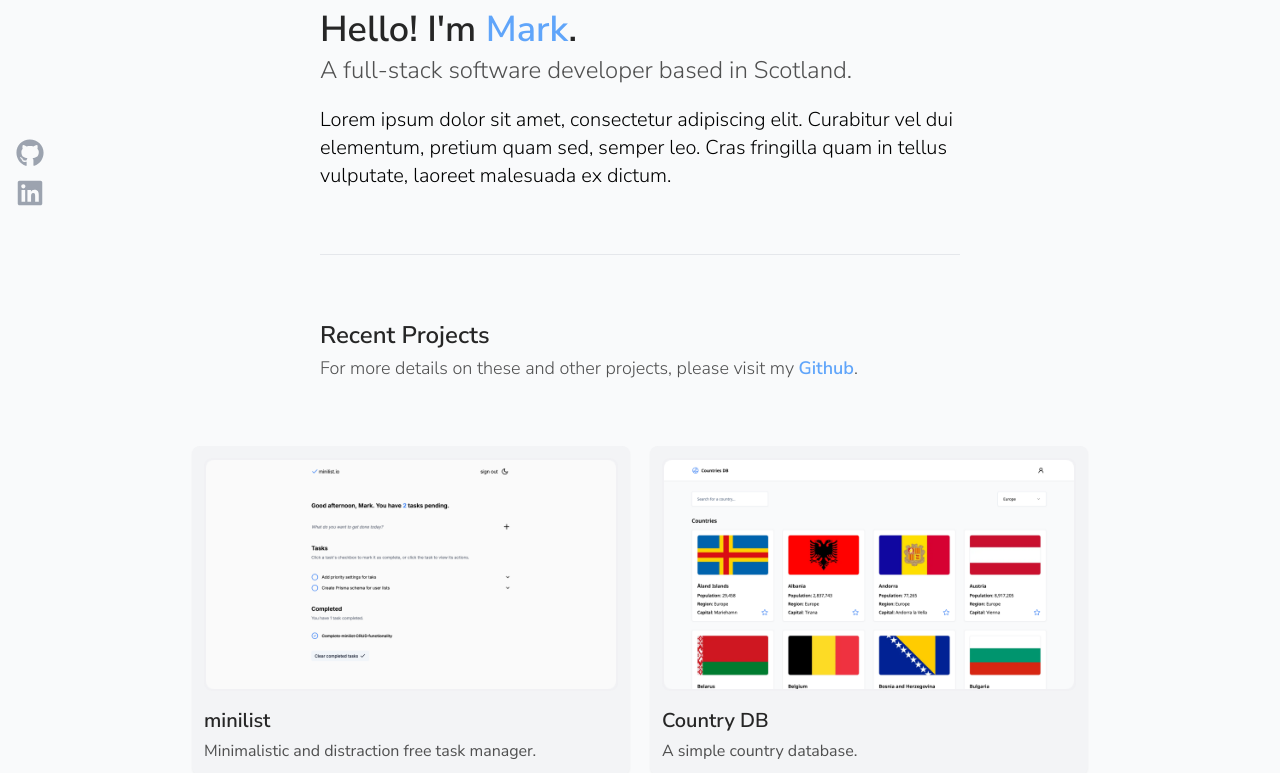
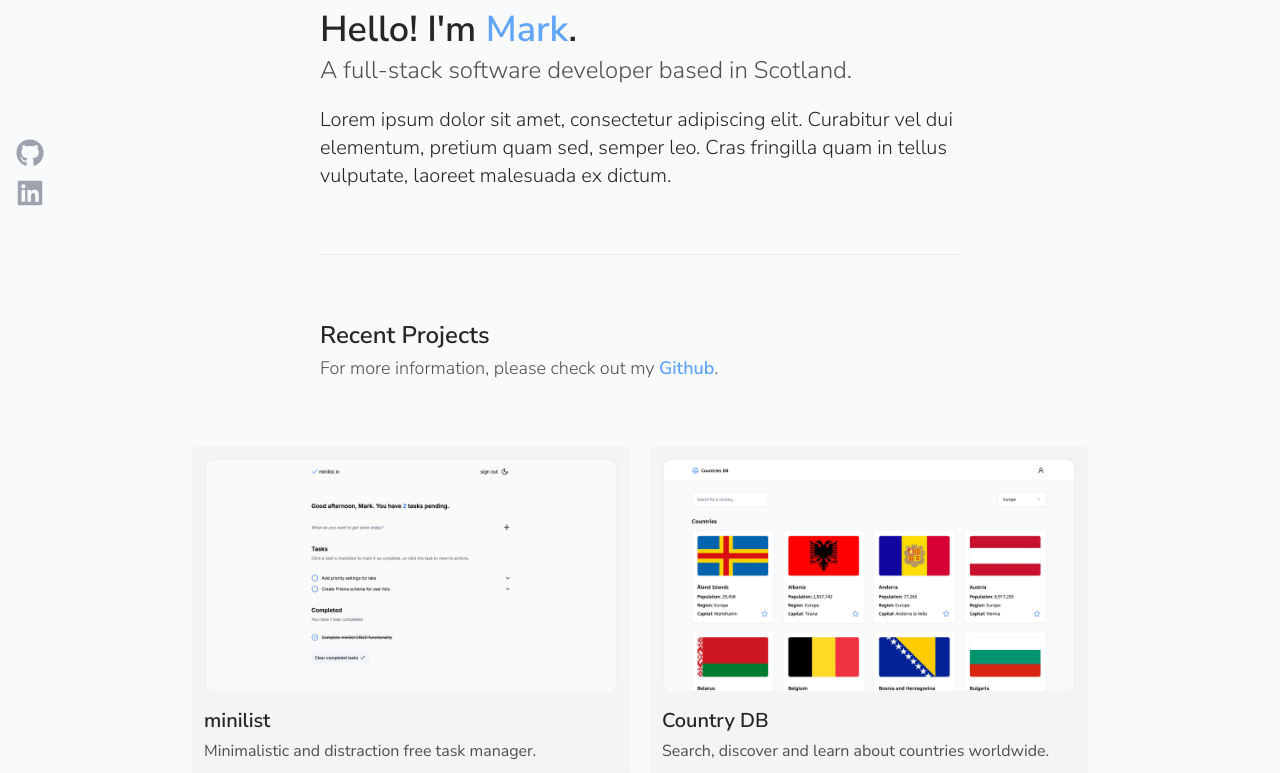
Before and after one commit to markslorach/markslorach.com, a Next.js app: page / in a window 1280 px wide. Shown: the part 227-1000 px from the top of the page. Built offline with nearby package versions, Linux system fonts and the light colour scheme.

Commit message:
general update

```diff
--- a/app/components/Contact.tsx
+++ b/app/components/Contact.tsx
@@ -12,10 +12,11 @@ const Contact = () => {
           say hello.
         </p>
       </div>
+
       <div className="grid grid-cols-2 gap-10 md:grid-cols-3 md:gap-5">
         {contact.map((item, idx) => (
           <div key={idx}>
-            <h3 className="mb-1 text-xl font-semibold leading-none text-neutral-800">
+            <h3 className="mb-1.5 text-xl font-semibold leading-none text-neutral-800">
               {item.title}
             </h3>
             <Link
--- a/app/components/Experience.tsx
+++ b/app/components/Experience.tsx
@@ -11,6 +11,7 @@ const Experience = () => {
           Lorem ipsum dolor sit amet, consectetur adipiscing elit.
         </p>
       </div>
+
       <div>
         {experience.map((role) => (
           <ExperienceCard key={role.id} role={role} />
--- a/app/components/Hero.tsx
+++ b/app/components/Hero.tsx
@@ -20,7 +20,7 @@ const Hero = () => {
           A full-stack software developer based in Scotland.
         </span>
       </div>
-      <p className="text-lg font-light leading-normal text-neutral-800-700 md:text-xl">
+      <p className="text-lg font-light  leading-normal text-neutral-800 md:text-xl">
         Lorem ipsum dolor sit amet, consectetur adipiscing elit. Curabitur vel
         dui elementum, pretium quam sed, semper leo. Cras fringilla quam in
         tellus vulputate, laoreet malesuada ex dictum.
--- a/app/components/ProjectCard.tsx
+++ b/app/components/ProjectCard.tsx
@@ -1,4 +1,3 @@
-"use client";
 import { Project } from "@/types/types";
 import { AspectRatio } from "@/components/ui/aspect-ratio";
 import Link from "next/link";
@@ -9,7 +8,7 @@ const ProjectCard = ({ project }: { project: Project }) => {
     <Link
       href={project.href}
       target="_blank"
-      className="space-y-5 rounded-lg bg-gray-100 p-3 shadow-sm transition-colors duration-300 ease-in-out hover:bg-gray-200/80"
+      className="space-y-5 rounded-lg bg-gray-100 p-3 shadow-sm transition-all duration-200 ease-in-out hover:bg-gray-200/80 hover:scale-[101.5%]"
     >
       <AspectRatio
         className="rounded-lg border-2 border-gray-200/20"
@@ -18,7 +17,8 @@ const ProjectCard = ({ project }: { project: Project }) => {
         <Image
           src={project.image}
           alt={`${project.title} preview image`}
-          fill
+          width={960}
+          height={540}
           priority
           quality={80}
           className="rounded-lg"
--- a/app/components/Projects.tsx
+++ b/app/components/Projects.tsx
@@ -9,7 +9,7 @@ const Projects = () => {
       <div className="mb-16 space-y-1">
         <Heading>Recent Projects</Heading>
         <p className="text-lg font-light leading-normal text-neutral-800/80">
-          For more details on these and other projects, please visit my{" "}
+        For more information, please check out my{" "}
           <Link
             href="https://github.com/markslorach"
             target="_blank"
--- a/app/components/shared/Footer.tsx
+++ b/app/components/shared/Footer.tsx
@@ -3,7 +3,7 @@ import Link from "next/link";
 
 const Footer = () => {
   return (
-    <div className="mt-12 border-t py-12 text-center">
+    <div className="mt-16 border-t py-12 text-center">
       <small className="tracking-wide text-gray-400 dark:text-gray-500">
         Built using{" "}
         <Link href="https://nextjs.org/" target="_blank" className="font-bold">
--- a/app/components/shared/StickyLinks.tsx
+++ b/app/components/shared/StickyLinks.tsx
@@ -23,7 +23,7 @@ const StickyLinks = () => {
           href={link.href}
           target="_blank"
           aria-label={link.title}
-          className="text-gray-400 transition-transform hover:scale-110"
+          className="text-gray-400 transition-transform duration-200 ease-in-out hover:scale-110 hover:text-gray-500/80"
         >
           {link.icon}
         </Link>
--- a/app/layout.tsx
+++ b/app/layout.tsx
@@ -1,11 +1,16 @@
 import type { Metadata } from "next";
-import { Nunito_Sans } from "next/font/google";
+import { Nunito_Sans as FontSans } from "next/font/google";
 import "./globals.css";
 import NavBar from "./components/shared/NavBar";
 import Footer from "./components/shared/Footer";
 import StickyLinks from "./components/shared/StickyLinks";
+import { cn } from "@/lib/utils";
 
-const nunito = Nunito_Sans({ subsets: ["latin"] });
+const fontSans = FontSans({
+  subsets: ["latin"],
+  variable: "--font-sans",
+  display: 'swap',
+});
 
 export const metadata: Metadata = {
   title: "Create Next App",
@@ -19,7 +24,12 @@ export default function RootLayout({
 }>) {
   return (
     <html lang="en" className="antialiased">
-      <body className={nunito.className}>
+      <body
+        className={cn(
+          "bg-background min-h-screen font-sans antialiased",
+          fontSans.variable,
+        )}
+      >
         <main className="mx-auto flex h-dvh max-w-2xl flex-col px-4">
           <NavBar />
           <StickyLinks />
--- a/data/projects.ts
+++ b/data/projects.ts
@@ -11,7 +11,7 @@ export const projects = [
   {
     id: crypto.randomUUID(),
     title: "Country DB",
-    description: "A simple country database.",
+    description: "Search, discover and learn about countries worldwide.",
     image: "/images/countries-db.png",
     href: "https://countriesdb.vercel.app/",
     github: "https://github.com/markslorach/countries-db.git",
--- a/package.json
+++ b/package.json
@@ -14,7 +14,7 @@
     "class-variance-authority": "^0.7.0",
     "clsx": "^2.1.1",
     "lucide-react": "^0.429.0",
-    "next": "14.2.5",
+    "next": "^14.2.6",
     "react": "^18",
     "react-dom": "^18",
     "react-icons": "^5.3.0",
@@ -22,11 +22,12 @@
     "tailwindcss-animate": "^1.0.7"
   },
   "devDependencies": {
+    "@tailwindcss/typography": "^0.5.14",
     "@types/node": "^20",
     "@types/react": "^18",
     "@types/react-dom": "^18",
     "eslint": "^8",
-    "eslint-config-next": "14.2.5",
+    "eslint-config-next": "^0.2.4",
     "postcss": "^8",
     "prettier": "^3.3.3",
     "prettier-plugin-tailwindcss": "^0.6.6",
--- a/tailwind.config.ts
+++ b/tailwind.config.ts
@@ -1,15 +1,19 @@
-import type { Config } from "tailwindcss"
+import type { Config } from "tailwindcss";
+const { fontFamily } = require("tailwindcss/defaultTheme");
 
 const config = {
   darkMode: ["class"],
   content: [
-    './pages/**/*.{ts,tsx}',
-    './components/**/*.{ts,tsx}',
-    './app/**/*.{ts,tsx}',
-    './src/**/*.{ts,tsx}',
+    "./pages/**/*.{ts,tsx}",
+    "./components/**/*.{ts,tsx}",
+    "./app/**/*.{ts,tsx}",
+    "./src/**/*.{ts,tsx}",
   ],
   prefix: "",
   theme: {
+    fontFamily: {
+      sans: ["var(--font-sans)", ...fontFamily.sans],
+    },
     container: {
       center: true,
       padding: "2rem",
@@ -34,7 +38,7 @@ const config = {
       },
     },
   },
-  plugins: [require("tailwindcss-animate")],
-} satisfies Config
+  plugins: [require("tailwindcss-animate"), require("@tailwindcss/typography")],
+} satisfies Config;
 
-export default config
+export default config;
```
Also changed, not shown: 1 other file (tests, documents, lock files or other folders).
